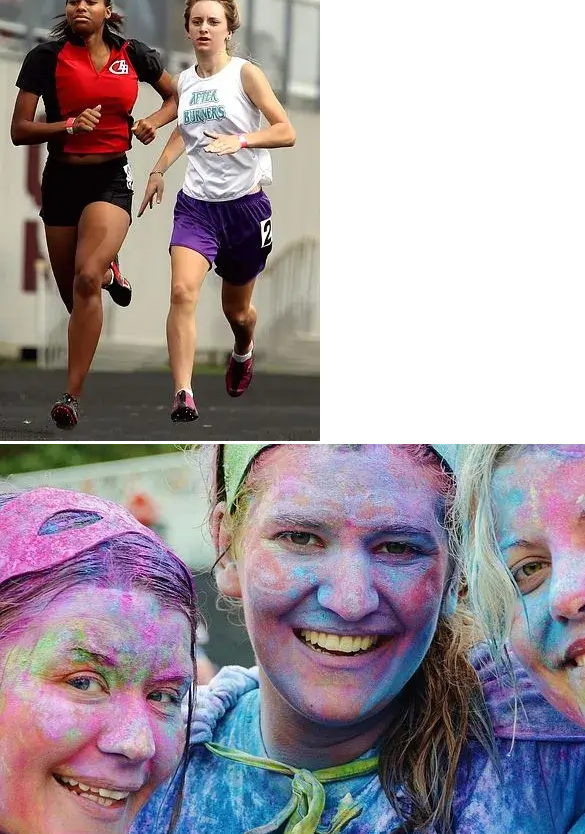
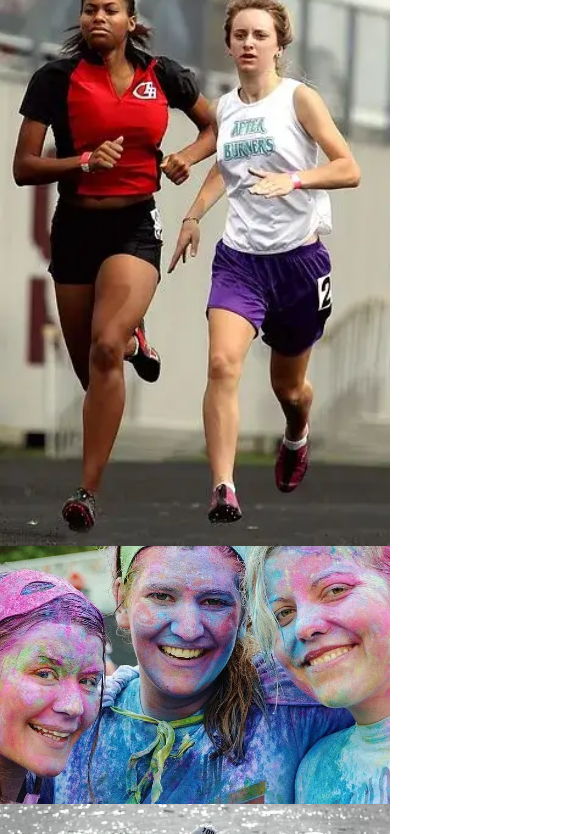
Before and after one commit to jemdiam/love-rowing, a plain HTML site: page gallery.html in a window 390 px wide. Shown: the part 86-920 px from the top of the page, 585 px wide, since content can reach past the window. Drawn offline with nearby package versions, Linux system fonts and the light colour scheme.

Commit message:
add styling to gallery for mobile phones

```diff
--- a/assets/css/style.css
+++ b/assets/css/style.css
@@ -185,6 +185,16 @@ hr {
     color: fafafa;
 }
 
+/* gallery page */
+#photos img {
+    width: 100%;
+    line-height: 1em;
+}
+
+#photos {
+    line-height: 0;
+}
+
 /* footer */
 #social-networks {
     text-align: center;
```
